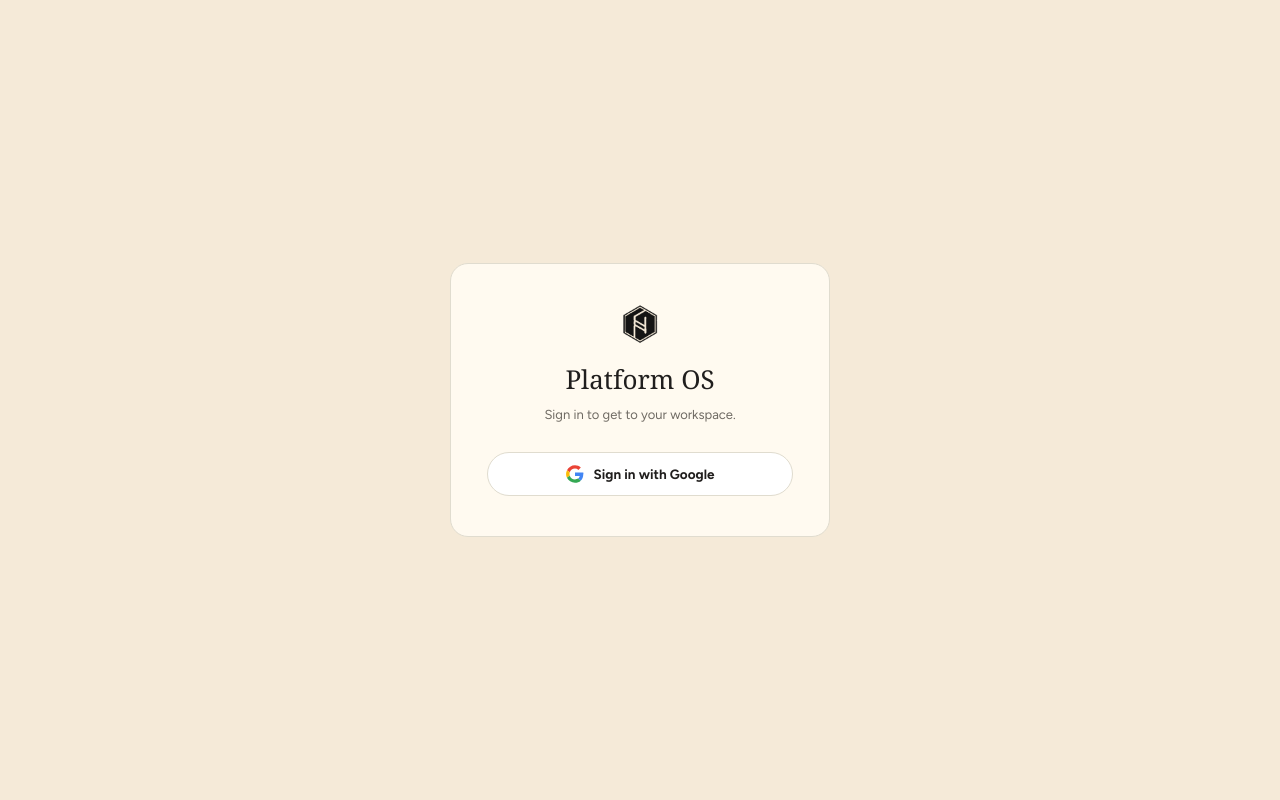
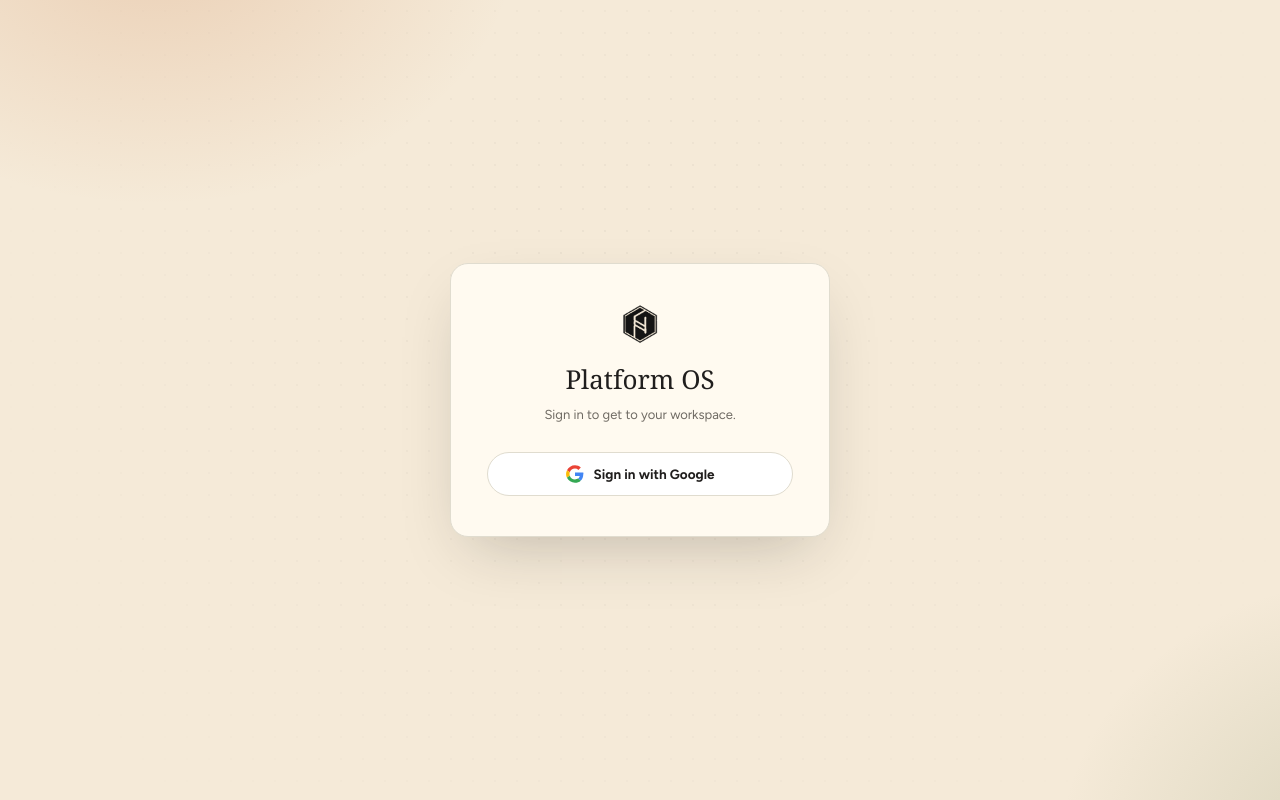
Before and after one commit to wai2much/platform-os-One, a React (Vite) app: page / in a window 1280 px wide. Built offline with nearby package versions, Linux system fonts and the light colour scheme; no server answers; a web font is replaced by a local one.

Commit message:
Login: give the flat cream background some depth
Layer a subtle terracotta/sage radial glow and a faint dot texture
behind the sign-in card instead of solid var(--page-bg), so the
screen doesn't read as empty.

```diff
--- a/src/core/pages/Login.jsx
+++ b/src/core/pages/Login.jsx
@@ -13,8 +13,32 @@ export function Login() {
   const { signInWithGoogle } = useAuth();
 
   return (
-    <div style={{ minHeight: '100vh', display: 'flex', alignItems: 'center', justifyContent: 'center', background: 'var(--page-bg)' }}>
-      <div style={{ width: '100%', maxWidth: 380, background: 'var(--card-bg)', border: '1px solid var(--border-c)', borderRadius: 18, padding: '40px 36px', textAlign: 'center' }}>
+    <div
+      style={{
+        minHeight: '100vh',
+        display: 'flex',
+        alignItems: 'center',
+        justifyContent: 'center',
+        position: 'relative',
+        overflow: 'hidden',
+        background: `
+          radial-gradient(38rem 28rem at 12% -8%, rgba(198,113,57,.22), transparent 60%),
+          radial-gradient(34rem 30rem at 108% 108%, rgba(122,138,94,.24), transparent 60%),
+          radial-gradient(60rem 60rem at 50% 50%, var(--page-bg), var(--page-bg))
+        `,
+      }}
+    >
+      <div
+        aria-hidden="true"
+        style={{
+          position: 'absolute', inset: 0, opacity: .5, pointerEvents: 'none',
+          backgroundImage: 'radial-gradient(rgba(32,30,29,.09) 1px, transparent 1px)',
+          backgroundSize: '22px 22px',
+          maskImage: 'radial-gradient(60rem 60rem at 50% 40%, #000, transparent 75%)',
+          WebkitMaskImage: 'radial-gradient(60rem 60rem at 50% 40%, #000, transparent 75%)',
+        }}
+      />
+      <div style={{ width: '100%', maxWidth: 380, position: 'relative', background: 'var(--card-bg)', border: '1px solid var(--border-c)', borderRadius: 18, padding: '40px 36px', textAlign: 'center', boxShadow: '0 24px 60px -20px rgba(32,30,29,.25)' }}>
         <img src="/hos-mark-black.png" alt="Haus" style={{ width: 40, height: 40, objectFit: 'contain', margin: '0 auto 16px' }} />
         <div className="cap" style={{ fontSize: 26, color: 'var(--text)', marginBottom: 6 }}>Platform OS</div>
         <p className="fg" style={{ fontSize: 13, color: 'var(--text-mute)', marginBottom: 28 }}>
```
